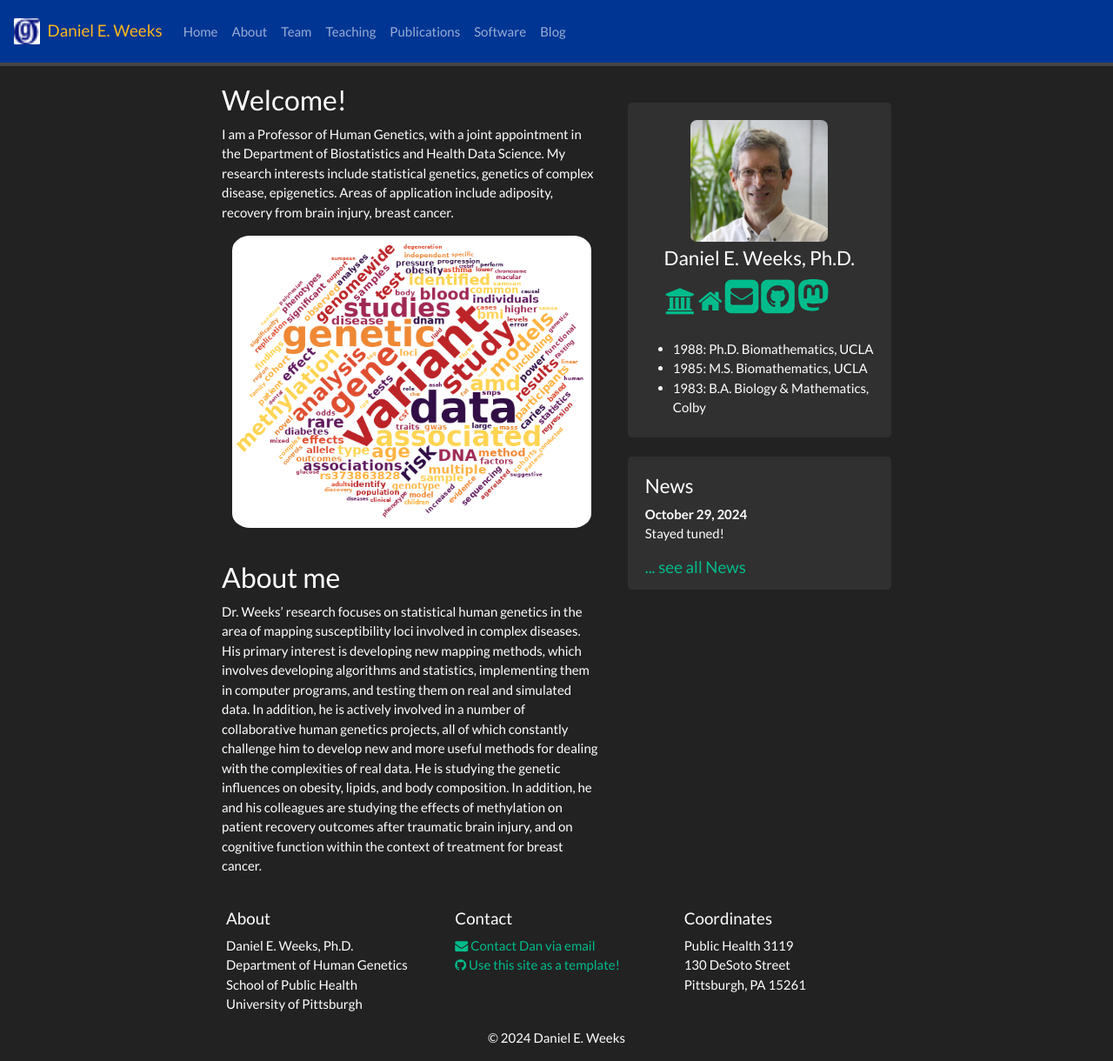
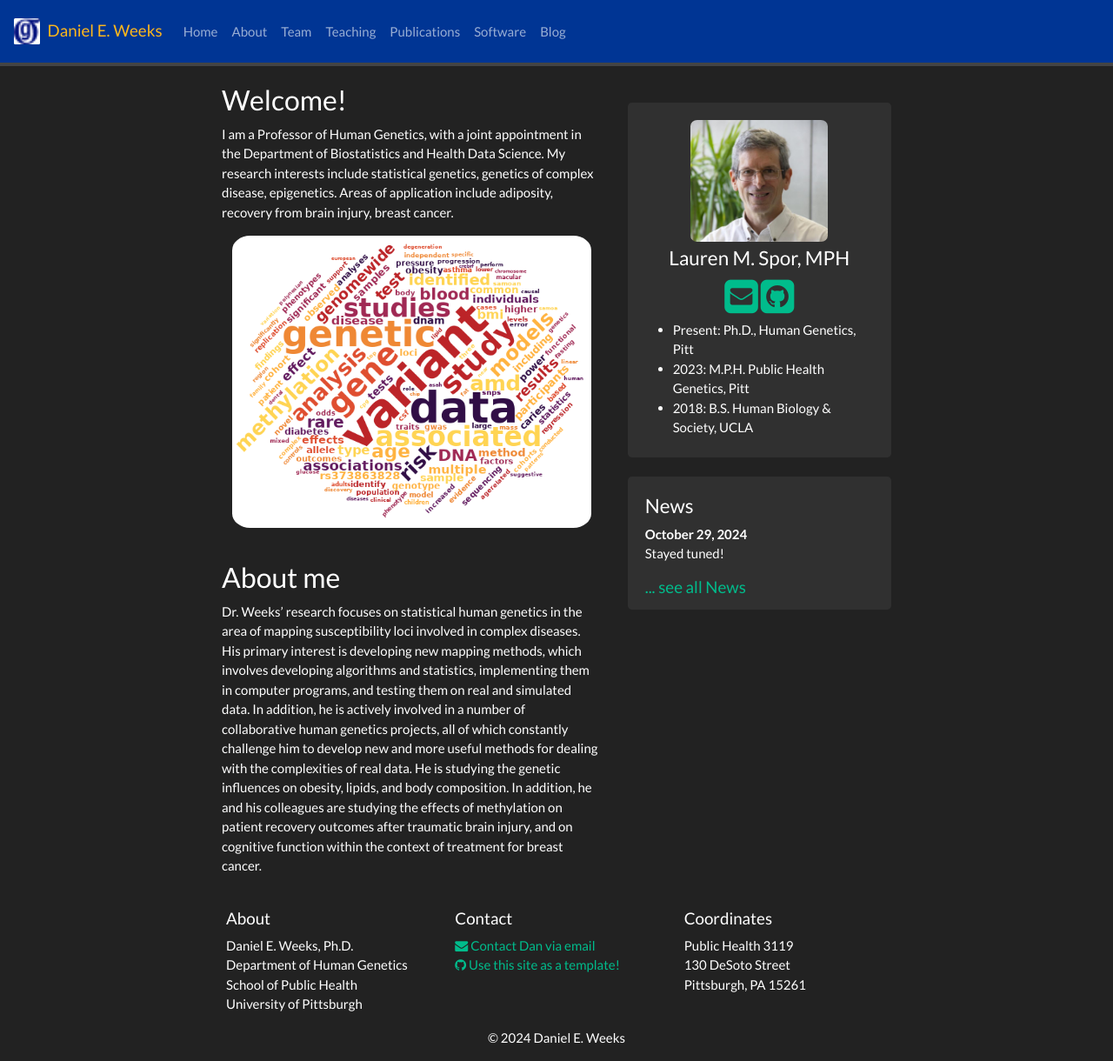
Before and after one commit to Lspor/Lauren_Spor, a Jekyll site: the page built from _pages/home.md, in a window 1280 px wide and 1220 px high. Shown: the whole window at 87% size. Built offline with Jekyll 4.4.1, drawn with Linux system fonts in a browser that asks for light colours; nearby versions of some CDN libraries; a style sheet for code colours, icons or effects is not loaded.

Commit message:
Update pi.yml
Changed PI from Dan Weeks to Lauren Spor

```diff
--- a/_data/pi.yml
+++ b/_data/pi.yml
@@ -1,23 +1,23 @@
-- name: Daniel E. Weeks, Ph.D.
+- name: Lauren M. Spor, MPH
   photo: headshot.jpg
-  info: Daniel E. Weeks, Professor of Human Genetics, University of Pittsburgh
-  email: weeks@pitt.edu
-  github: https://github.com/DanielEWeeks
+  info: Lauren M. Spor, Human Genetics PhD Student, University of Pittsburgh
+  email: lauren.spor@pitt.edu
+  github: https://github.com/Lspor
   # researchgate: https://www.researchgate.net/
-  scholar: https://scholar.google.com/citations?sortby=pubdate&hl=en&user=oA712DgAAAAJ
-  cv: cv/Vitae_Weeks_18Jun2024.pdf
-  website: https://sites.pitt.edu/~weeks/
-  orcid: https://orcid.org/0000-0001-9410-7228
-  university: https://www.publichealth.pitt.edu/directory/daniel-weeks
-  mastodon: https://fediscience.org/@StatGenDan
-  bitbucket: https://bitbucket.org/dweeks/workspace/repositories/
+  scholar: https://scholar.google.com/citations?user=94i9gpIAAAAJ&hl=en
+  # cv: cv/Vitae_Weeks_18Jun2024.pdf
+  # website: https://sites.pitt.edu/~weeks/
+  orcid: https://orcid.org/0009-0008-9587-8452
+  # university: https://www.publichealth.pitt.edu/directory/daniel-weeks
+  # mastodon: https://fediscience.org/@StatGenDan
+  # bitbucket: https://bitbucket.org/dweeks/workspace/repositories/
   # Change the items in "education" you have (up to 6)
   education:
     [
-      "1988: Ph.D., Biomathematics, University of California, Los Angeles",
-      "1985: M.S. Biomathematics, University of California, Los Angeles",
-      "1983: B.A. summa cum laude, Biology and Mathematics, Colby College",
+      "Present: Ph.D., Human Genetics, University of Pittsburgh",
+      "2023: M.P.H. Public Health Genetics, University of Pittsburgh",
+      "2018: B.S. Human Biology & Society, University of California, Los Angeles",
     ]
 
   educationshort:
-    ["1988: Ph.D. Biomathematics, UCLA", "1985: M.S. Biomathematics, UCLA","1983: B.A. Biology & Mathematics, Colby"]
+    ["Present: Ph.D., Human Genetics, Pitt", "2023: M.P.H. Public Health Genetics, Pitt", "2018: B.S. Human Biology & Society, UCLA"]
```
